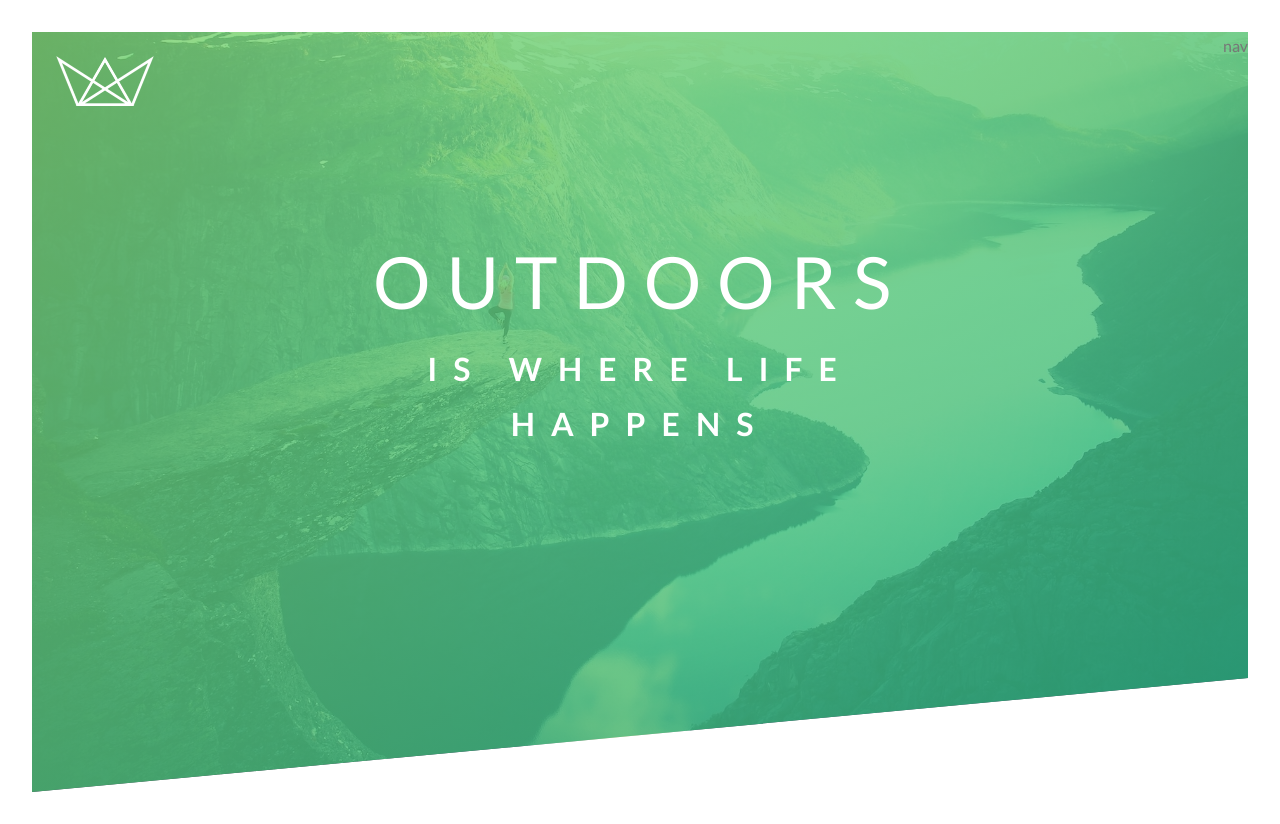
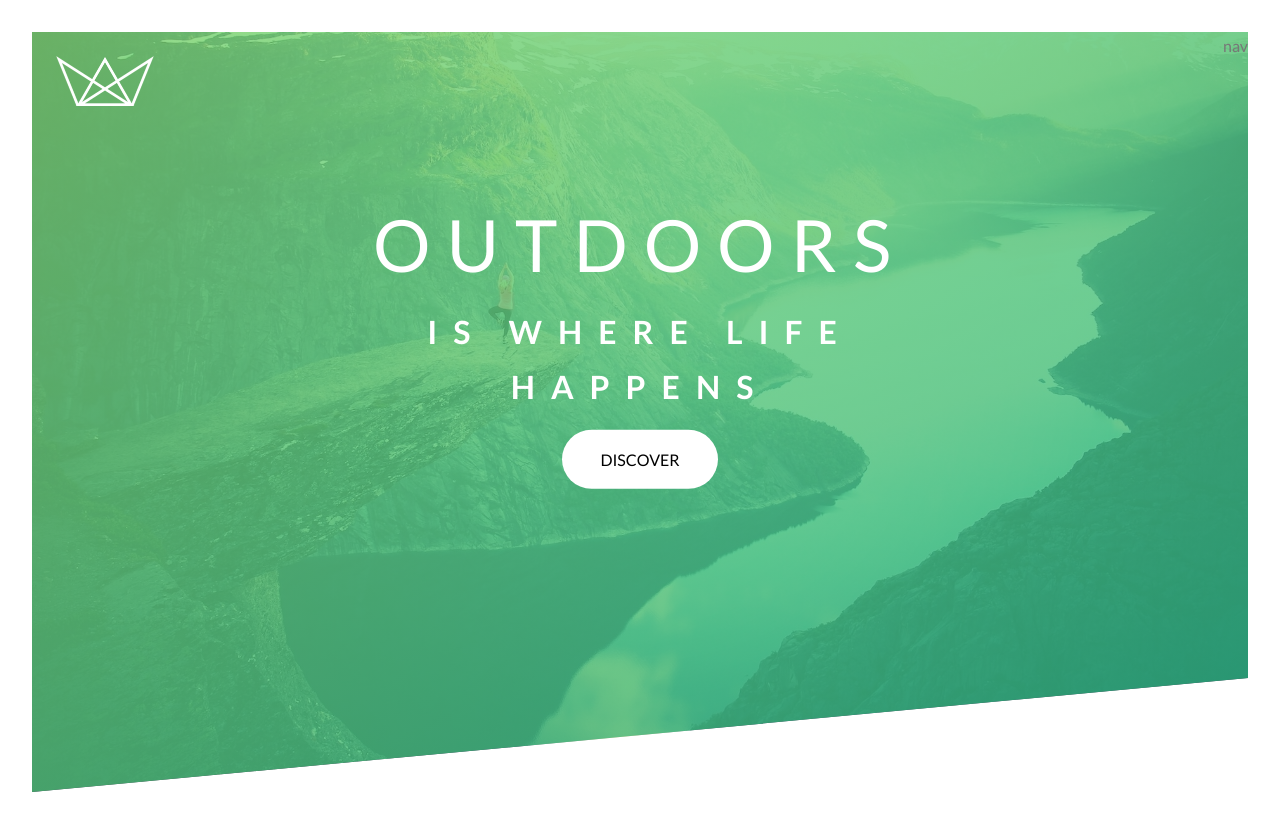
Before and after one commit to pedrotigre/nextjs-css-practice-1, a Next.js app: page / in a window 1280 px wide. Built offline with nearby package versions, Linux system fonts and the light colour scheme.

Commit message:
Button added

```diff
--- a/components/background.js
+++ b/components/background.js
@@ -21,12 +21,17 @@ export default function Background() {
             quality={85}
           />
         </div>
-        <h1 className={classes.bgText}>
-          <span className={classes.headingPrimaryMain}>Outdoors</span>
-          <span className={classes.headingPrimarySub}>
-            is where life happens
-          </span>
-        </h1>
+        <div className={classes.textBox}>
+          <h1 className={classes.headingPrimary}>
+            <span className={classes.headingPrimaryMain}>Outdoors</span>
+            <span className={classes.headingPrimarySub}>
+              is where life happens
+            </span>
+          </h1>
+          <a href='#' className={classes.btn}>
+            Discover
+          </a>
+        </div>
       </div>
     </div>
   );
--- a/components/background.module.css
+++ b/components/background.module.css
@@ -19,26 +19,85 @@
   height: 95vh;
 }
 
-.bgText {
-  color: #fff;
-  text-transform: uppercase;
-  text-align: center;
-  letter-spacing: 1rem;
+.textBox {
   position: absolute;
   left: 50%;
   top: 40%;
   transform: translate(-50%, -50%);
+  text-align: center;
+  text-transform: uppercase;
+}
+
+.headingPrimary {
+  color: #fff;
+  letter-spacing: 1rem;
 }
 
 .headingPrimaryMain {
   display: block;
   font-size: 4.5rem;
   font-weight: 500;
+  animation-name: moveLeft;
+  animation-duration: 1s;
+  animation-timing-function: ease-out;
+
+  /* backface-visibility: hidden; if animation shakes */
+}
+
+@keyframes moveLeft {
+  0% {
+    transform: translateX(-50%);
+  }
+
+  80% {
+    transform: translateX(15%);
+  }
+
+  100% {
+    transform: translateX(0);
+  }
 }
 
 .headingPrimarySub {
   display: block;
   font-size: 2rem;
+  animation: moveRight ease-out 1s;
+  margin-bottom: 1rem;
+}
+
+@keyframes moveRight {
+  0% {
+    transform: translateX(50%);
+  }
+
+  80% {
+    transform: translateX(-15%);
+  }
+
+  100% {
+    transform: translateX(0);
+  }
+}
+
+.btn:link,
+.btn:visited {
+  display: inline-block;
+  color: #000;
+  background-color: #fff;
+  text-decoration: none;
+  border-radius: 10rem;
+  padding: 1rem 2.4rem;
+
+  transition: all 0.2s;
+}
+
+.btn:hover {
+  transform: translateY(-3px);
+  box-shadow: 0 10px 25px rgba(0, 0, 0, 0.2);
+}
+.btn:active {
+  transform: translateY(-1px);
+  box-shadow: 0 5px 15px rgba(0, 0, 0, 0.2);
 }
 
 .clipPath {
```
